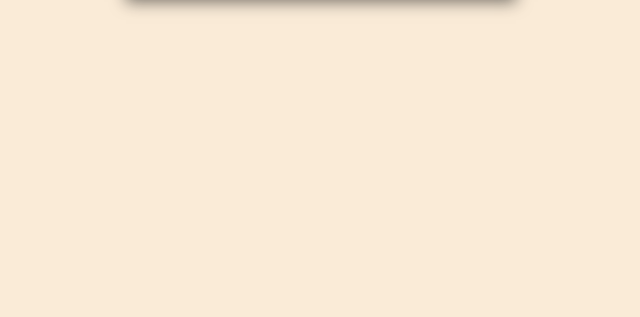
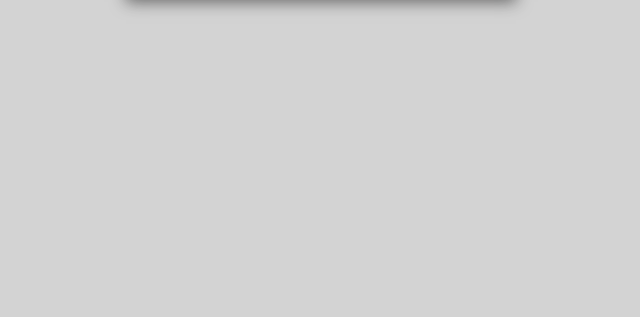
Before and after one commit to naitj0831/card, a plain HTML site: page index.html in a window 1280 px wide. Shown: the part 483-800 px from the top of the page, without its empty margins (321-961 px from the left). Drawn offline with Linux system fonts and the light colour scheme.

Commit message:
Add files via upload

```diff
--- a/style.css
+++ b/style.css
@@ -7,7 +7,7 @@
 
 body {
   /* where i set the background color */
-    background-color: antiquewhite;
+    background-color: lightgray;
     font-family: 'Source Sans Pro', sans-serif;
 }
 /* the main container */
```
